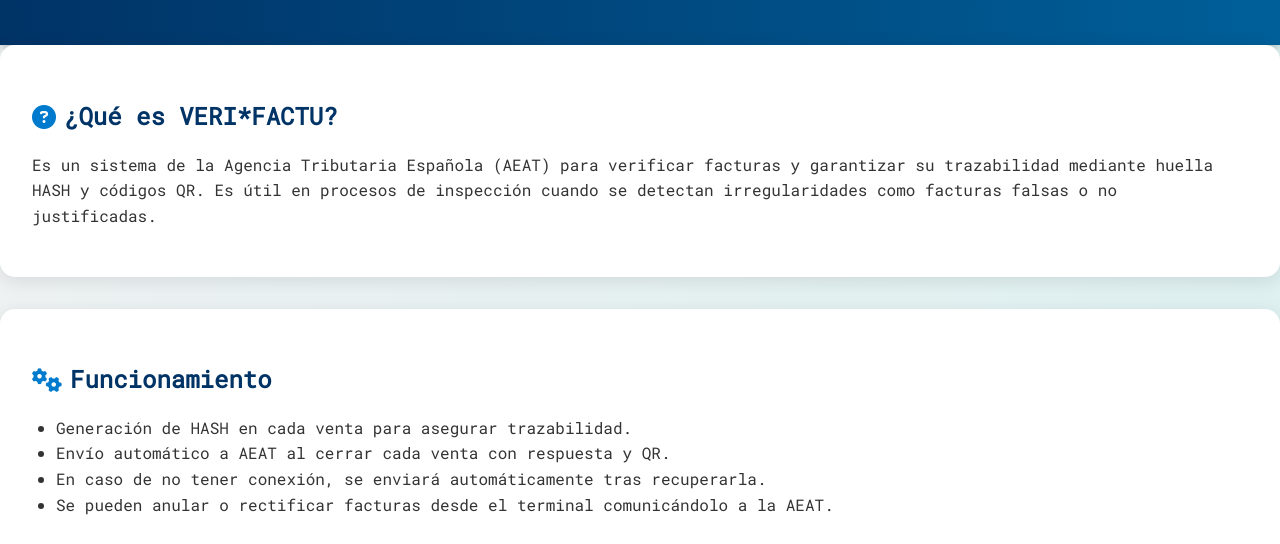
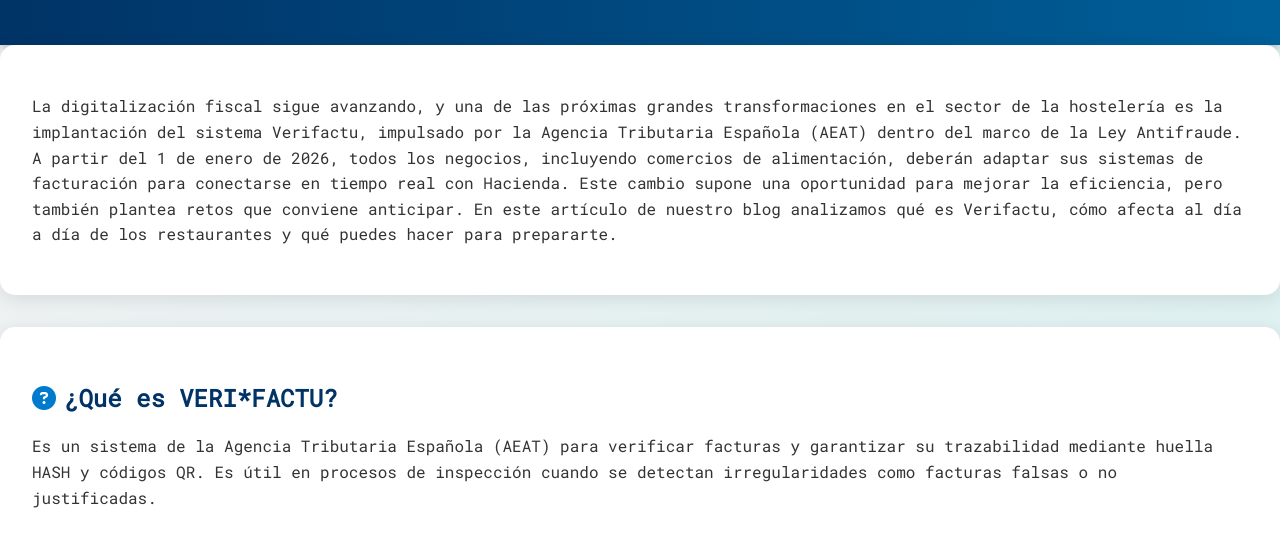
Before and after one commit to KenKenzzz/VERIFACTU, a plain HTML site: page index.html in a window 1280 px wide. Shown: the part 250-794 px from the top of the page. Drawn offline with Linux system fonts and the light colour scheme.

Commit message:
Update index.html

```diff
--- a/index.html
+++ b/index.html
@@ -152,6 +152,16 @@
         <h2>Sistema de Facturación AEAT</h2>
       </div>
     </header>
+   <section class="card">
+      <p>La digitalización fiscal sigue avanzando, y una de las próximas grandes transformaciones en el
+sector de la hostelería es la implantación del sistema Verifactu, impulsado por la Agencia
+Tributaria Española (AEAT) dentro del marco de la Ley Antifraude.
+A partir del 1 de enero de 2026, todos los negocios, incluyendo comercios de alimentación,
+deberán adaptar sus sistemas de facturación para conectarse en tiempo real con Hacienda.
+Este cambio supone una oportunidad para mejorar la eficiencia, pero también plantea retos
+que conviene anticipar.
+En este artículo de nuestro blog analizamos qué es Verifactu, cómo afecta al día a día de los
+restaurantes y qué puedes hacer para prepararte.</section>
 
     <section class="card">
       <h2><i class="fas fa-question-circle"></i> ¿Qué es VERI*FACTU?</h2>
```
